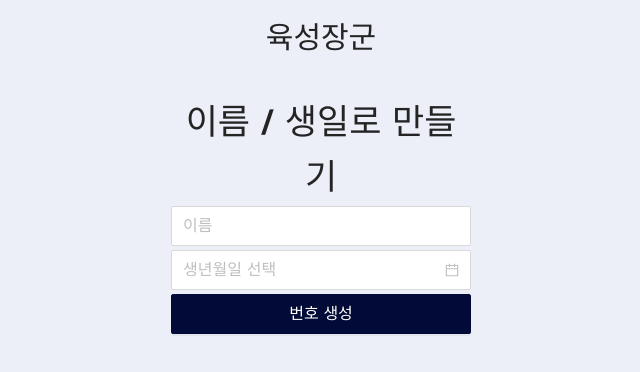
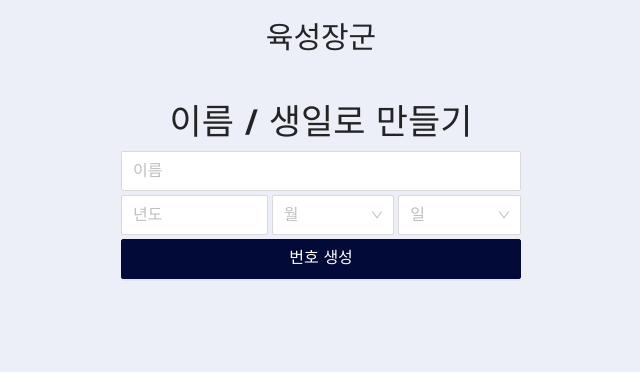
Before and after one commit to 56aiden90/lotto, a Next.js app: page /gen/birth in a window 1280 px wide. Shown: the top 372 px of the page, without its empty margins (319-959 px from the left). Built offline with nearby package versions, Linux system fonts and the light colour scheme.

Commit message:
birth 업데이트

```diff
--- a/pages/gen/birth/index.tsx
+++ b/pages/gen/birth/index.tsx
@@ -1,15 +1,12 @@
 import { useContext, useState } from "react";
 import styled from "styled-components";
-import { DatePicker, Button, Input } from "antd";
+import { Button, Input, Select } from "antd";
 import Layout from "@components/Layout";
-import { Moment } from "moment";
-import { locale } from "@lib/locale";
 import { AppContext } from "@lib/context";
 import Axios from "axios";
 import Ball from "@components/Ball";
 import { useRouter } from "next/router";
-import querystring from "querystring";
-import { RESULT_TYPE } from "@lib/enums";
+const { Option } = Select;
 const Wrapper = styled.div`
     display: flex;
     flex-direction: column;
@@ -19,7 +16,19 @@ const Wrapper = styled.div`
         display: block;
         width: 100%;
         margin-bottom: 4px;
-        max-width: 300px;
+        max-width: 400px;
+    }
+    .row {
+        display: flex;
+        align-items: center;
+        & > * {
+            text-align: left;
+            flex: 1 0 0;
+            margin-right: 4px;
+            &:last-child {
+                margin-right: 0;
+            }
+        }
     }
     .name {
         font-size: 20px;
@@ -29,7 +38,7 @@ const Wrapper = styled.div`
     }
     .sectionName {
         font-size: 2.5rem;
-        margin-bottom : 0;
+        margin-bottom: 0;
     }
 `;
 
@@ -37,39 +46,34 @@ const Birth = () => {
     const router = useRouter();
     const { appMessage } = useContext(AppContext);
     const [name, setName] = useState("");
-    const [birthDate, setBirthDate] = useState<Moment | null>(null);
+
+    const [year, setYear] = useState<number>();
+    const [month, setMonth] = useState<number>();
+    const [date, setDate] = useState<number>();
+
     const [loading, setLoading] = useState(false);
     const [numbers, setNumbers] = useState<number[]>();
     const genLottoNumber = () => {
         if (name.length < 2)
             return appMessage.warn("이름은 2글자 이상 입력해주세요.");
-        if (birthDate === null)
-            return appMessage.warn("생년월일을 선택해주세요.");
-        // setLoading(true);
-        const birth = birthDate.format("YYYY-MM-DD");
-        Axios.get(`https://lotto-api.superposition.link/main?string=${encodeURIComponent(name + birth)}`,{
-            headers :{
-                passwd : 'gworld'
-            }
-        })
+        if (!year) return appMessage.warn("년도를 선택해주세요.");
+        if (!month) return appMessage.warn("월을 선택해주세요.");
+        if (!date) return appMessage.warn("일을 선택해주세요.");
+
+        const birth = `${year}-${month}-${date}`;
+        const url = `https://lotto-api.superposition.link/main?string=${encodeURIComponent(
+            name + birth,
+        )}`;
+        Axios.get(url, { headers: { passwd: "gworld" } })
             .then(({ data }) => {
-                    const qs = querystring.stringify({
-                        name,
-                        birth,
-                        type: RESULT_TYPE.BIRTH,
-                        numbers: data.res,
-                    });
-                    console.log(qs);
-                    router.push("/result?" + qs);
                 setNumbers(data.res);
             })
             .catch((err) => {
                 appMessage.error("서버 내부 에러");
                 console.error(err);
-            })
+            });
         // .finally(() => setLoading(false));
     };
-
     return (
         <Layout pageTitle="육성장군">
             <Wrapper>
@@ -77,23 +81,22 @@ const Birth = () => {
                 {numbers ? (
                     <>
                         <span className="birth">
-                            {birthDate?.format("YYYY년 MM월 DD일생")}
+                            {/* {birthDate?.format("YYYY년 MM월 DD일생")} */}
                         </span>
                         <span className="name">{name} 님의 번호</span>
                         <div className="numbers">
                             {numbers.map((number, index) => (
                                 <Ball
                                     key={index}
-                                    delay={index * 400}
+                                    delay={300 + index * 100}
                                     number={number}
-                                />
+                                ></Ball>
                             ))}
                         </div>
                         <Button
                             size="large"
                             onClick={() => {
-                                setBirthDate(null);
-                                setName("");
+                                // setBirthDate(null);
                                 setNumbers(undefined);
                             }}
                             type="primary"
@@ -110,13 +113,46 @@ const Birth = () => {
                             onChange={(e) => setName(e.target.value)}
                             disabled={loading}
                         />
-                            <DatePicker
+                        <div className="row">
+                            <Input
+                                className="year"
                                 size="large"
-                                locale={locale}
-                                onChange={(value) => setBirthDate(value)}
-                                placeholder="생년월일 선택"
+                                placeholder="년도"
+                                value={year}
+                                onChange={(e) => {
+                                    let y = +e.target.value;
+                                    if (Number.isNaN(y)) y = 0;
+                                    setYear(y);
+                                }}
                                 disabled={loading}
                             />
+                            <Select
+                                className="month"
+                                size="large"
+                                placeholder="월"
+                                value={month}
+                                onChange={(value) => setMonth(value)}
+                            >
+                                {new Array(12).fill(0).map((v, i) => (
+                                    <Option value={i + 1} key={i + 1}>
+                                        {i + 1}월
+                                    </Option>
+                                ))}
+                            </Select>
+                            <Select
+                                className="date"
+                                size="large"
+                                placeholder="일"
+                                value={date}
+                                onChange={(value) => setDate(value)}
+                            >
+                                {new Array(31).fill(0).map((v, i) => (
+                                    <Option value={i + 1} key={i + 1}>
+                                        {i + 1}일
+                                    </Option>
+                                ))}
+                            </Select>
+                        </div>
                         <Button
                             size="large"
                             type="primary"
```
Also changed, not shown: lib/global.less (indentation only). Lines whose indentation alone changed are shown as unchanged.
